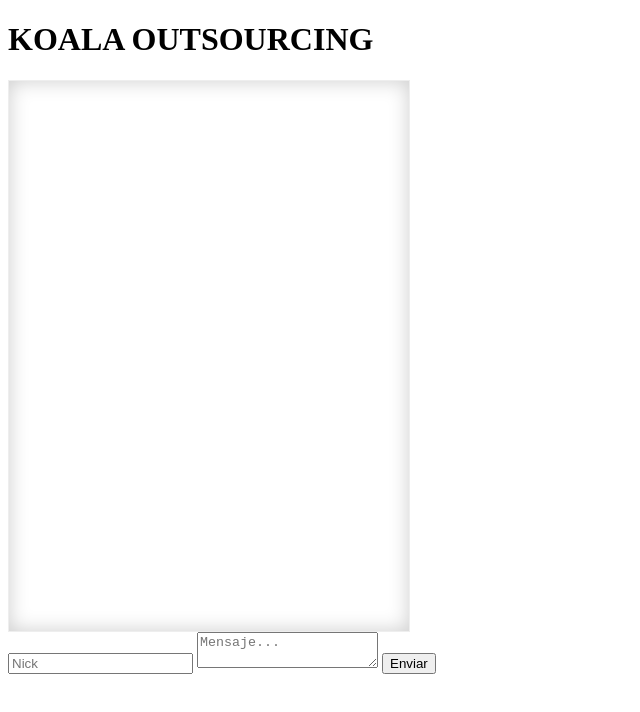
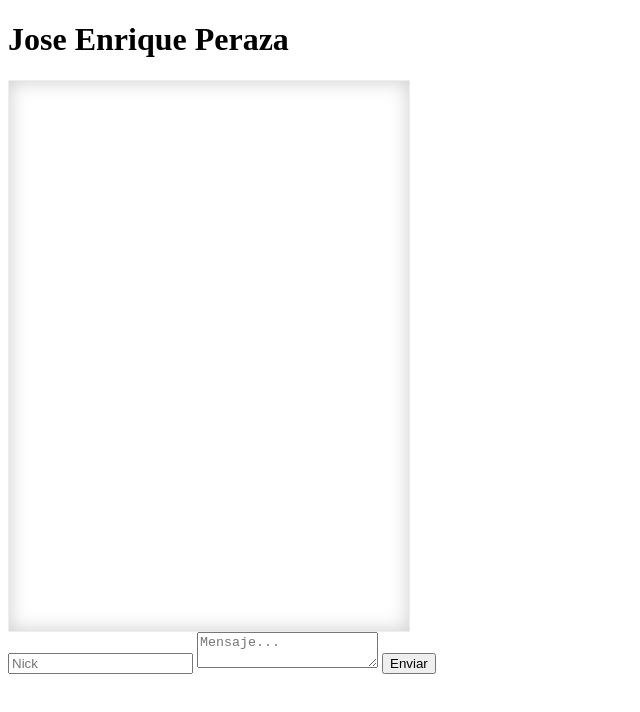
Before and after one commit to jperaza1/Curso-Socket, a website: page client/index.html in a window 1280 px wide. Shown: the whole page, without its empty margins (0-640 px from the left). Drawn offline with nearby package versions, Linux system fonts and the light colour scheme; no server answers.

Commit message:
Tercera Subida

```diff
--- a/client/index.html
+++ b/client/index.html
@@ -30,7 +30,7 @@
 
 	</head>
 	<body>
-		<h1>KOALA OUTSOURCING</h1>
+		<h1>Jose Enrique Peraza</h1>
 		<div id="messages" ></div>
 		<form id="form1" name="form1" onsubmit="return addMessage(this);">
 			<input id="nickname" type="text" required placeholder="Nick"/>
```
